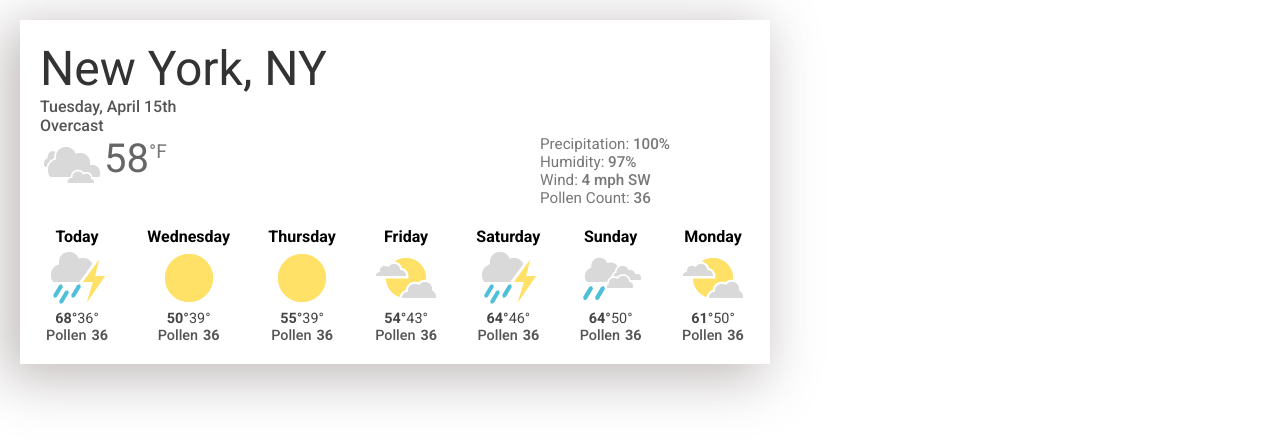
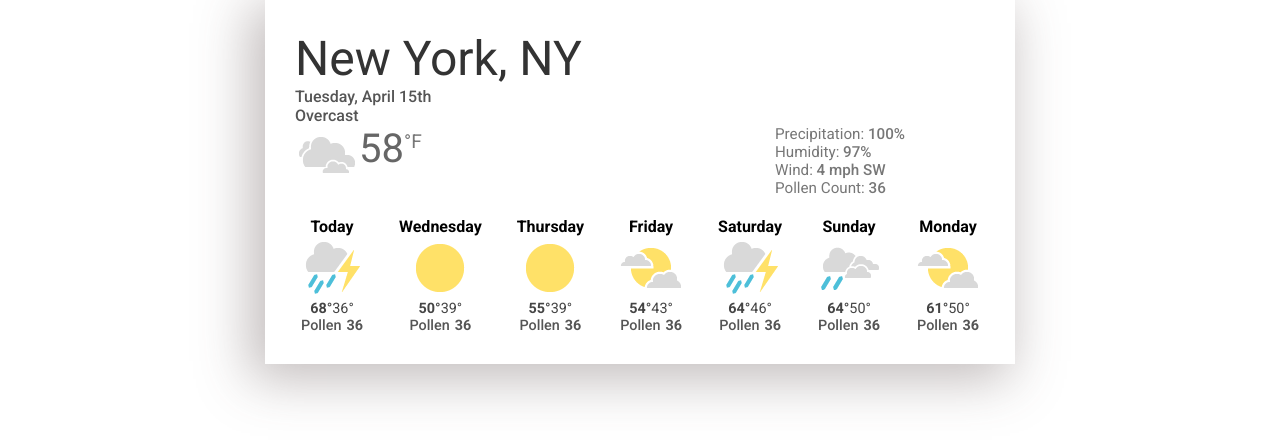
Before and after one commit to smdnayem/weather_res_problem, a plain HTML site: page index.html in a window 1280 px wide. Drawn offline with Linux system fonts and the light colour scheme.

Commit message:
Update style.css

```diff
--- a/css/style.css
+++ b/css/style.css
@@ -15,10 +15,7 @@ body {
   font-size: 10px;
 }
 .app-body {
-  min-width: 410px;
-  max-width: 750px;
-  background-color: none;
-  margin: 20px;
+  margin: 0 auto;
 }
 /* @media screen and (min-width: 431px) {
   .app-body {
@@ -38,6 +35,7 @@ body {
   width: 100%;
   background-color: none;
   margin: auto;
+  padding: 10px;
 }
 .header-div {
   font-size: 2rem;
```
